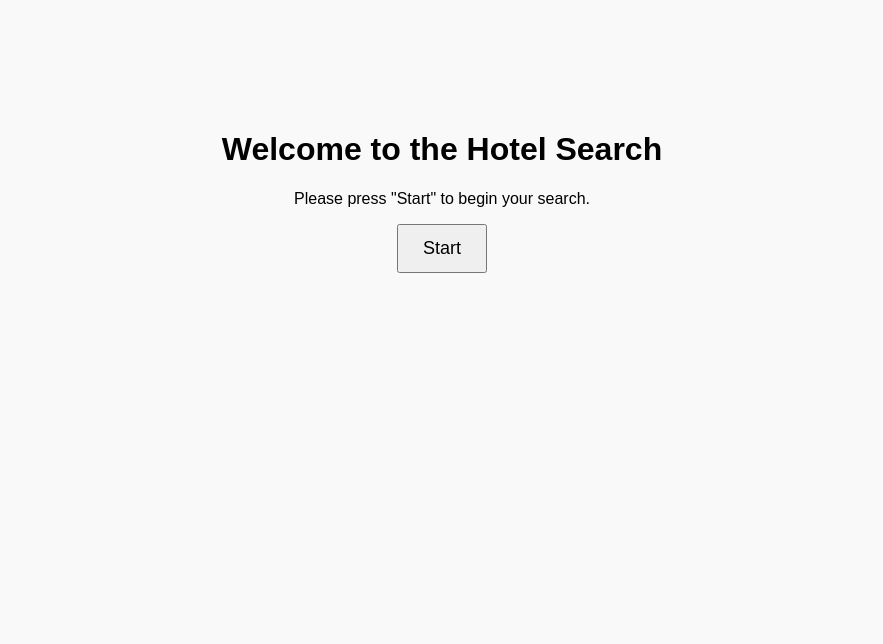
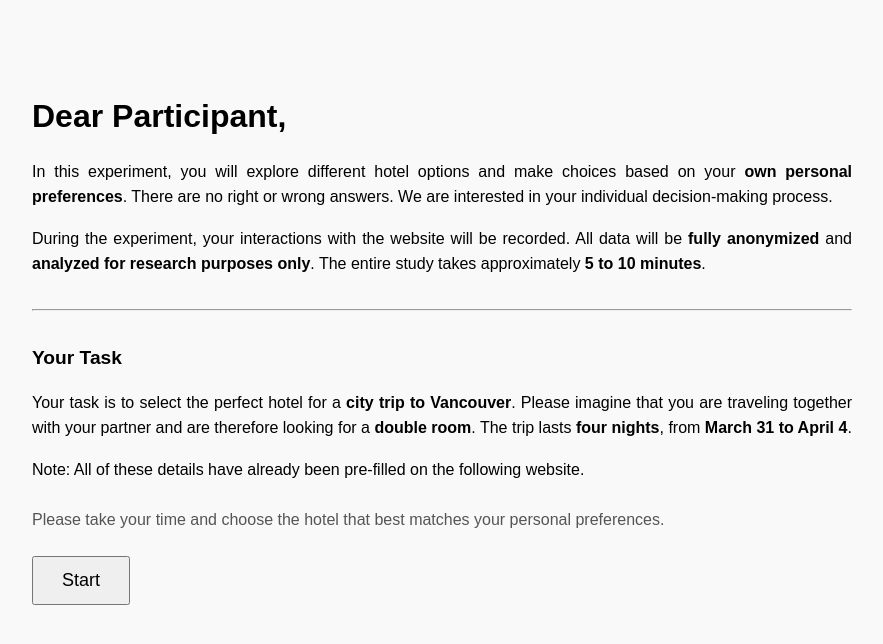
Before and after one commit to fwisheu/Mockup, a website: page index.html in a window 1280 px wide. Shown: the whole page, without its empty margins (198-1081 px from the left). Drawn offline with Linux system fonts and the light colour scheme.

Commit message:
Logging Feature Fix 3 & Add Task

```diff
--- a/index.html
+++ b/index.html
@@ -7,12 +7,45 @@
   <title>Landing Page</title>
 </head>
 <body>
-<main style="text-align: center; padding: 100px 20px;">
-  <h1>Welcome to the Hotel Search</h1>
-  <p>Please press "Start" to begin your search.</p>
-  <button id="start-btn" style="font-size: 18px; padding: 12px 24px; cursor: pointer;">
-    Start
-  </button>
+<main style="text-align: justify; padding: 60px 20px; max-width: 860px; margin: auto; line-height: 1.6;">
+  <h1 style="margin-bottom: 16px;">Dear Participant,</h1>
+
+  <p>
+    In this experiment, you will explore different hotel options and make choices based on your
+    <strong>own personal preferences</strong>.
+    There are no right or wrong answers. We are interested in your individual decision-making process.
+  </p>
+
+  <p>
+    During the experiment, your interactions with the website will be recorded.
+    All data will be <strong>fully anonymized</strong> and <strong>analyzed for research purposes only</strong>.
+    The entire study takes approximately <strong>5 to 10 minutes</strong>.
+  </p>
+
+  <hr style="margin: 32px 0;">
+
+  <h2 style="font-size: 1.2rem; margin-bottom: 8px;">Your Task</h2>
+
+  <p>
+    Your task is to select the perfect hotel for a <strong>city trip to Vancouver</strong>.
+    Please imagine that you are traveling together with your partner and are therefore looking for a
+    <strong>double room</strong>. The trip lasts <strong>four nights</strong>, from <strong>March&nbsp;31 to April&nbsp;4</strong>.
+  </p>
+
+  <p>
+    Note: All of these details have already been pre-filled on the following website.
+  </p>
+
+  <p style="margin-top: 24px; color: #555;">
+    Please take your time and choose the hotel that best matches your personal preferences.
+  </p>
+
+  <div style="margin-top: 24px;">
+    <button id="start-btn"
+      style="font-size: 18px; padding: 12px 28px; cursor: pointer;">
+      Start
+    </button>
+  </div>
 </main>
 
 <script>
```
Also changed, not shown: js/filter-results.js (+5 -4 lines), js/llm-results.js (+6 -6 lines), results-llm.html (+5 -3 lines).
